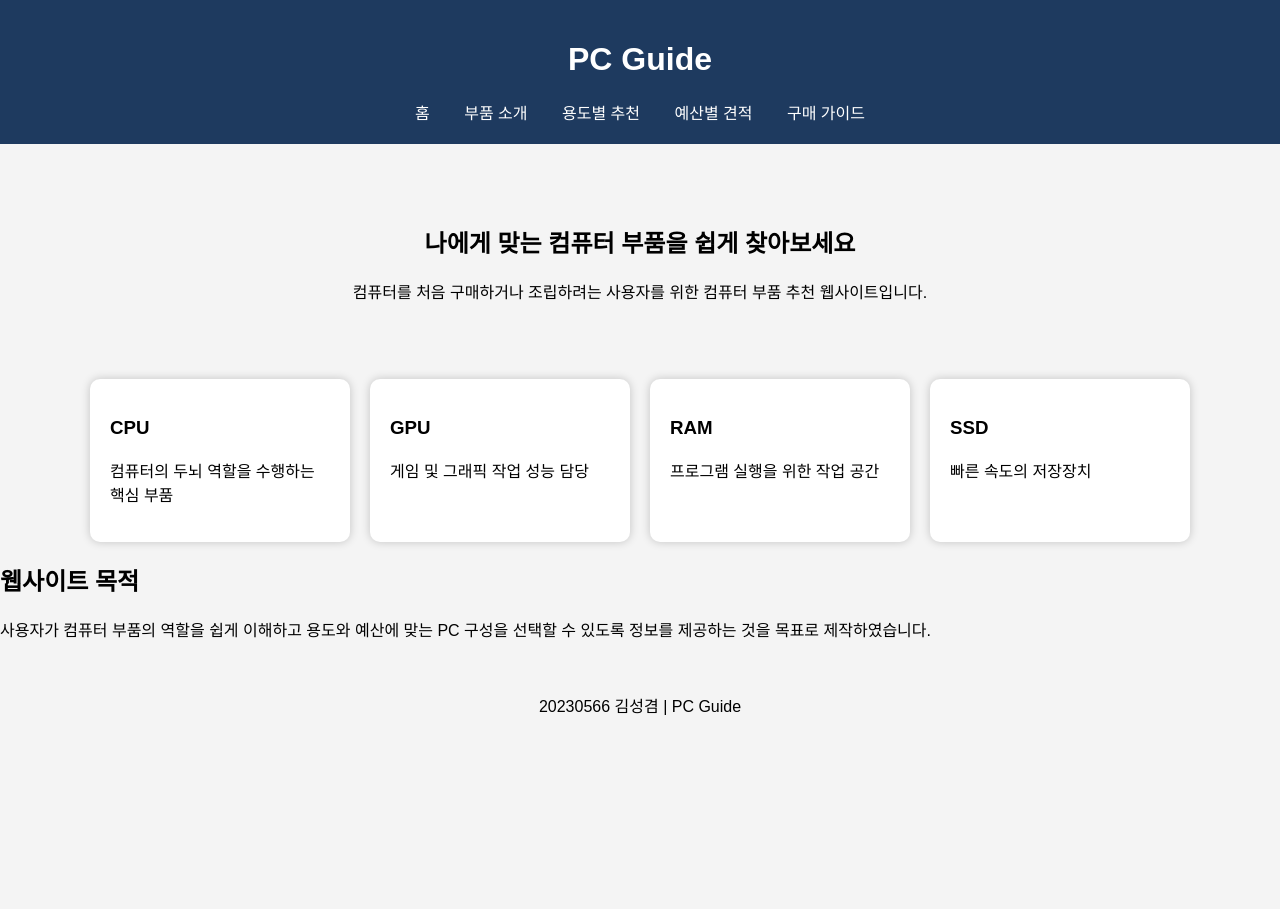
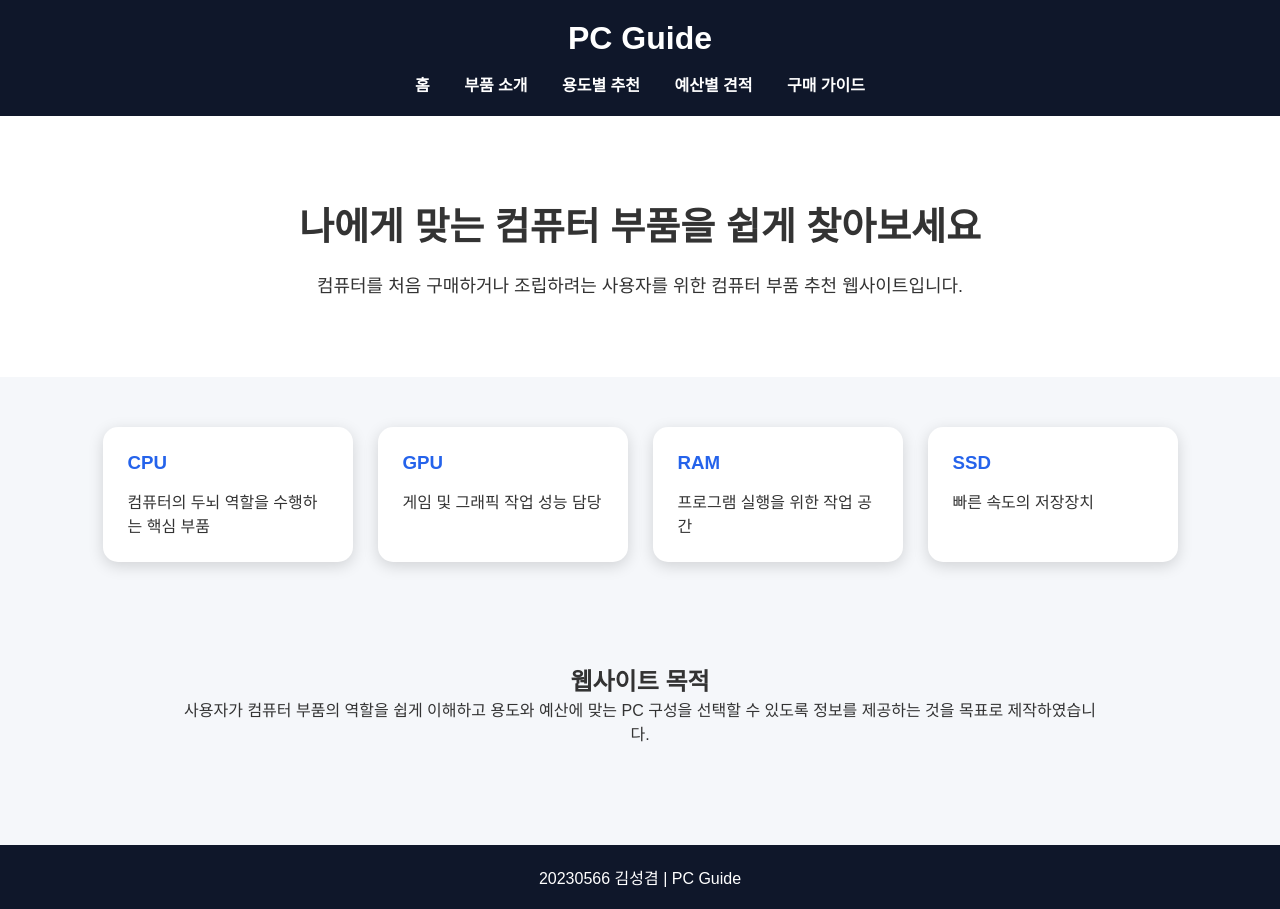
Before and after one commit to tjdrua454/pc-guide, a plain HTML site: page index.html in a window 1280 px wide. Before the commit the page ends 800 px from the top, so only its background shows below. Drawn offline with Linux system fonts and the light colour scheme.

Commit message:
Update style.css

```diff
--- a/style.css
+++ b/style.css
@@ -1,43 +1,99 @@
+*{
+    margin:0;
+    padding:0;
+    box-sizing:border-box;
+}
+
 body{
-    margin:0;
-    font-family:Arial;
-    background:#f4f4f4;
+    font-family:'맑은 고딕',sans-serif;
+    background:#f5f7fa;
+    color:#333;
 }
 
 header{
-    background:#1e3a5f;
+    background:#0f172a;
     color:white;
     padding:20px;
+}
+
+.container{
+    width:90%;
+    margin:auto;
+}
+
+header h1{
+    text-align:center;
+    margin-bottom:15px;
+}
+
+nav{
     text-align:center;
 }
 
 nav a{
     color:white;
-    margin:15px;
     text-decoration:none;
+    margin:0 15px;
+    font-weight:bold;
+}
+
+nav a:hover{
+    color:#38bdf8;
 }
 
 .hero{
     text-align:center;
-    padding:60px;
+    padding:80px 20px;
+    background:white;
+}
+
+.hero h2{
+    font-size:38px;
+    margin-bottom:20px;
+}
+
+.hero p{
+    font-size:18px;
 }
 
 .cards{
+    width:90%;
+    margin:50px auto;
     display:flex;
     justify-content:center;
-    gap:20px;
+    gap:25px;
     flex-wrap:wrap;
 }
 
 .card{
+    width:250px;
     background:white;
-    width:220px;
-    padding:20px;
-    border-radius:10px;
-    box-shadow:0 0 10px rgba(0,0,0,0.2);
+    padding:25px;
+    border-radius:15px;
+    box-shadow:0 4px 15px rgba(0,0,0,0.15);
+    transition:0.3s;
+}
+
+.card:hover{
+    transform:translateY(-5px);
+}
+
+.card h3{
+    color:#2563eb;
+    margin-bottom:15px;
+}
+
+.about{
+    width:80%;
+    margin:auto;
+    text-align:center;
+    padding:50px;
 }
 
 footer{
+    background:#0f172a;
+    color:white;
     text-align:center;
     padding:20px;
+    margin-top:50px;
 }
```
